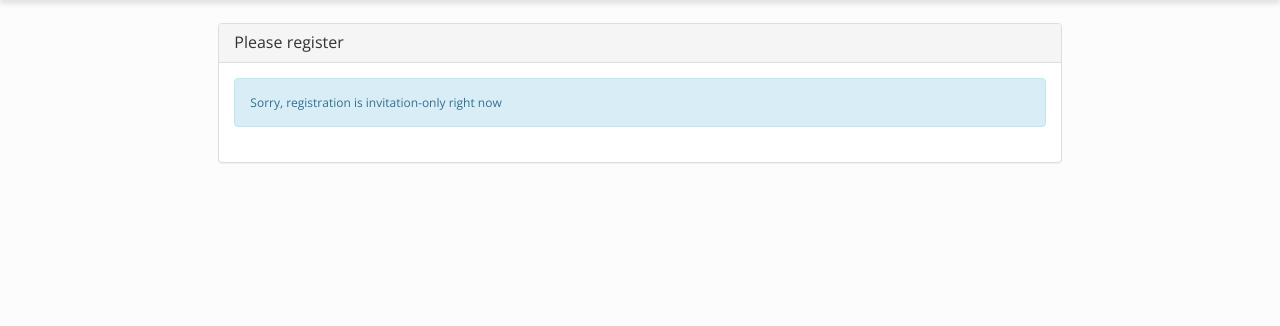
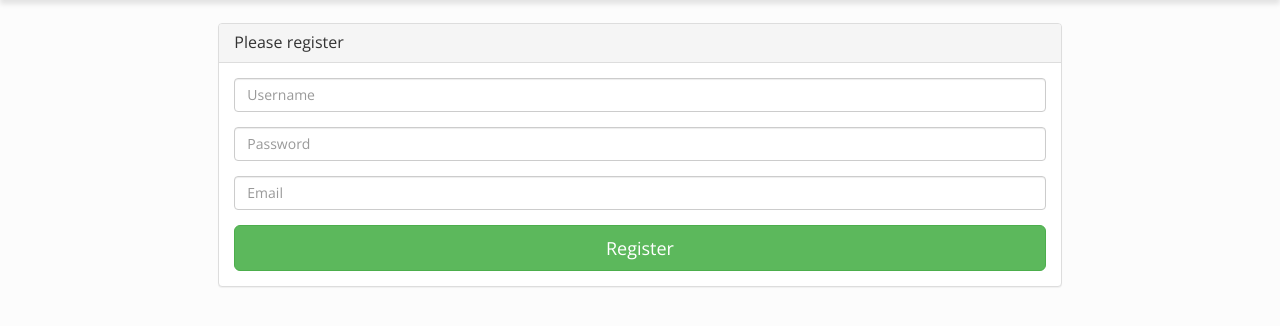
Before and after one commit to fredley/trienne, a Django app: page /users/register/ in a window 1280 px wide. Shown: the part 51-377 px from the top of the page. Run offline with Django 3.2, Linux system fonts and the light colour scheme; style sheets or scripts are compiled from the project's sources; parts of the project's set-up code (start-up, migrations or seed data) failed here and were passed over; some libraries are stand-ins or nearby versions.

Commit message:
Fix registration

```diff
--- a/lanes/templates/registration/register.html
+++ b/lanes/templates/registration/register.html
@@ -10,7 +10,6 @@
 				<h3 class="panel-title">Please register</h3>
 			</div>
 			<div class="panel-body">
-        {% if invite %}
 				<form class="form" action="{% url 'register' %}" method="post">
 					{% csrf_token %}
 					<div class="form-group">
@@ -19,13 +18,17 @@
 					<div class="form-group">
 						<input class="form-control" placeholder="Password" name="password" type="password" value="">
 					</div>
+					{% if invite %}
 					<input type="hidden" name="email" value="{{ invite.email }}">
 					<input type="hidden" name="organisation" value="{{ invite.organisation.id }}">
+					<input class="btn btn-lg btn-success btn-block" type="submit" value="Join {{ invite.organisation.name }}">
+					{% else %}
+					<div class="form-group">
+						<input class="form-control" placeholder="Email" name="email" type="email">
+					</div>
 					<input class="btn btn-lg btn-success btn-block" type="submit" value="Register">
+					{% endif %}
 				</form>
-        {% else %}
-          <p class="alert alert-info">Sorry, registration is invitation-only right now</p>
-        {% endif %}
 			</div>
 		</div>
 	</div>
--- a/lanes/views.py
+++ b/lanes/views.py
@@ -515,6 +515,11 @@ class UserManagementView(LoginRequiredMixin, AjaxResponseMixin, CreateView):
     return ''
 
   def form_valid(self, form):
+    users = User.objects.filter(email=form.instance.email)
+    if users.count() > 0:
+      # Just add user as member
+      OrgMembership(user=users[0], organisation=form.instance.organisation).save()
+      return HttpResponse('OK')
     response = super(UserManagementView, self).form_valid(form)  # Saves form
     org = form.instance.organisation
     link = 'http://' + settings.ALLOWED_HOSTS[0] + reverse('invitation', kwargs={'token': form.instance.token})
@@ -641,14 +646,18 @@ class RegisterView(TemplateView):
     user = User.objects.create_user(request.POST['username'], request.POST['email'],
                                     request.POST['password'])
     user.save()
-    org = Organisation.objects.get(id=request.POST.get('organisation'))
-    invites = Invitation.objects.filter(email=request.POST.get('email'), organisation=org)
-    if invites.count() == 0:
-      raise PermissionDenied
-    membership = OrgMembership(user=user, organisation=org)
-    membership.save()
-    [i.delete() for i in invites]
+    if 'organisation' in request.POST:
+      org = Organisation.objects.get(id=request.POST.get('organisation'))
+      invites = Invitation.objects.filter(email=request.POST.get('email'), organisation=org)
+      if invites.count() == 0:
+        raise PermissionDenied
+      membership = OrgMembership(user=user, organisation=org)
+      membership.save()
+      [i.delete() for i in invites]
     u = authenticate(username=request.POST['username'], password=request.POST['password'])
     if u is not None and u.is_active:
       login(request, u)
-    return HttpResponseRedirect(reverse('org', kwargs={'slug': org.slug}))
+    if 'organisation' in request.POST:
+      return HttpResponseRedirect(reverse('org', kwargs={'slug': org.slug}))
+    else:
+      return HttpResponseRedirect(reverse('orgs'))
```
Lines whose indentation alone changed are shown as unchanged.
